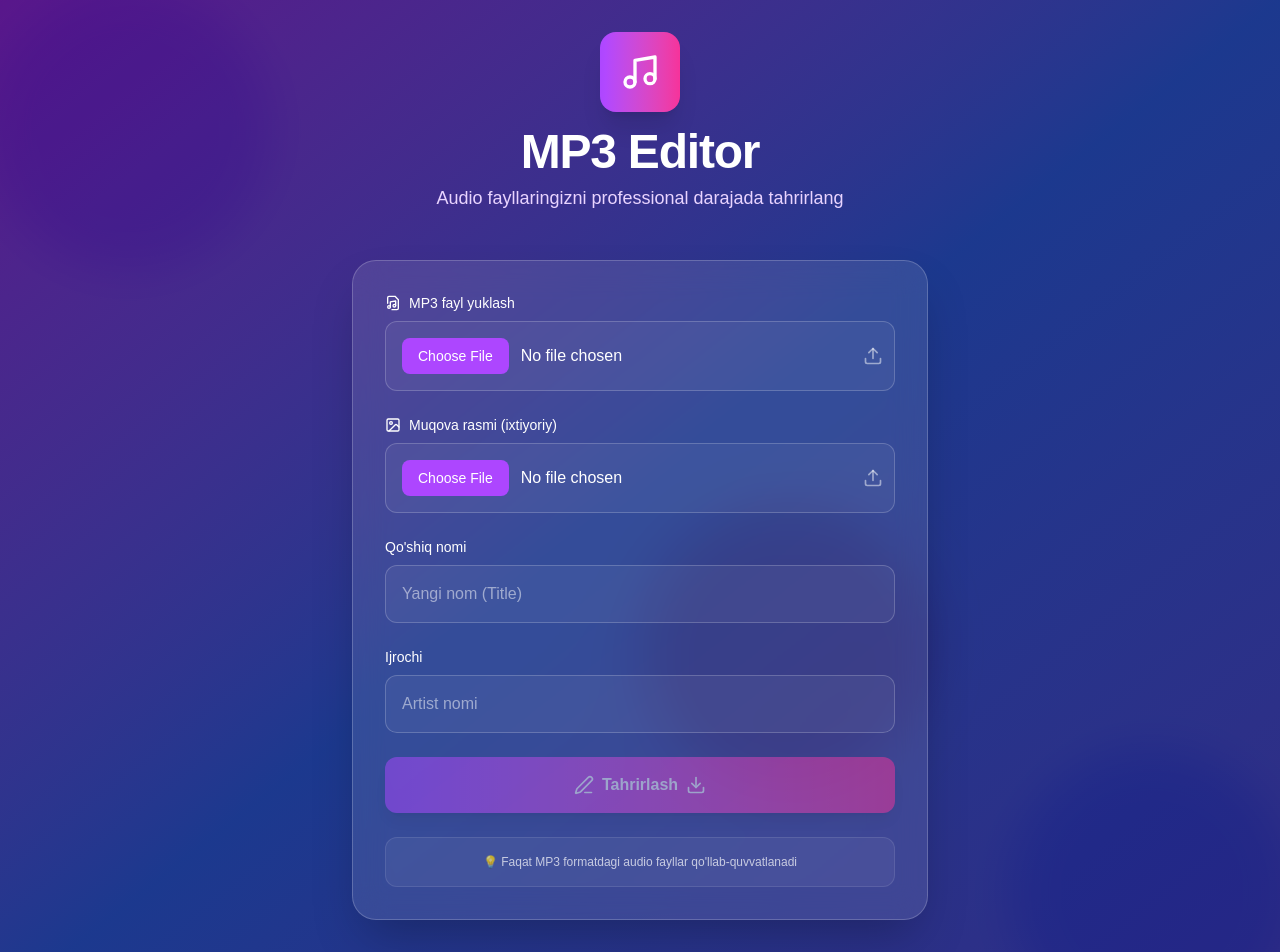
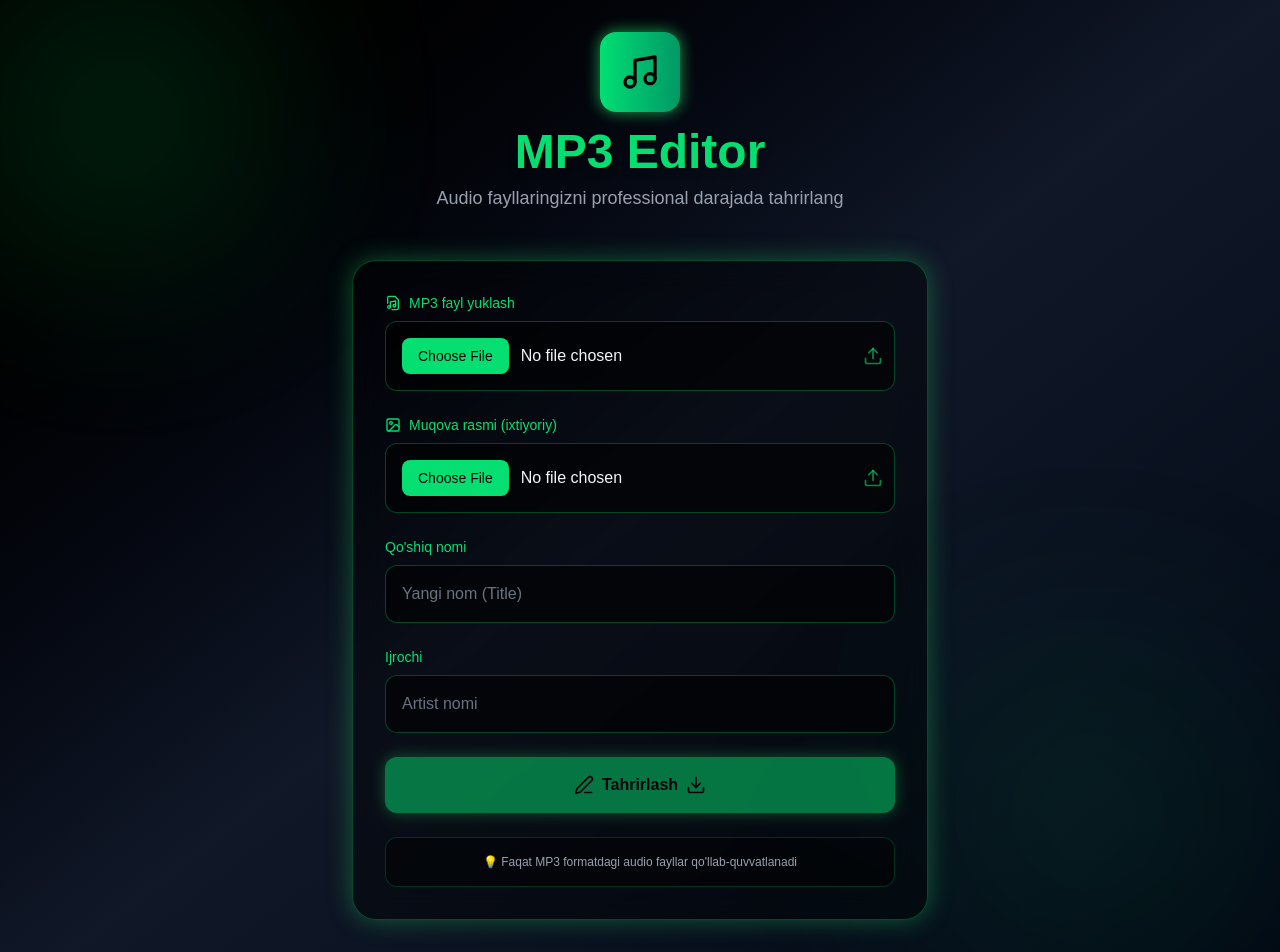
Before and after one commit to FarrukhDjumayev/mp3-editor-frontend, a Next.js app: page / in a window 1280 px wide. Shown: the top 952 px of the page. Built offline with nearby package versions, Linux system fonts and the light colour scheme.

Commit message:
reponsive

```diff
--- a/src/app/page.tsx
+++ b/src/app/page.tsx
@@ -27,11 +27,11 @@ export default function Home() {
         body: formData,
       });
 
-
       if (!res.ok) throw new Error("Xatolik!");
 
       const blob = await res.blob();
       const url = window.URL.createObjectURL(blob);
+
       const a = document.createElement("a");
       a.href = url;
       a.download = "edited.mp3";
@@ -45,37 +45,36 @@ export default function Home() {
   };
 
   return (
-    <div className="min-h-screen bg-gradient-to-br from-purple-900 via-blue-900 to-indigo-900 relative overflow-hidden">
-      {/* Background Animation */}
+    <div className="min-h-screen bg-gradient-to-br from-black via-gray-900 to-gray-950 relative overflow-hidden">
+      {/* Animated Background */}
       <div className="absolute inset-0 overflow-hidden">
-        <div className="absolute -top-4 -left-4 w-72 h-72 bg-purple-500 rounded-full mix-blend-multiply filter blur-xl opacity-20 animate-pulse"></div>
-        <div className="absolute -bottom-8 -right-4 w-72 h-72 bg-blue-500 rounded-full mix-blend-multiply filter blur-xl opacity-20 animate-pulse animation-delay-2000"></div>
-        <div className="absolute top-1/2 left-1/2 w-72 h-72 bg-pink-500 rounded-full mix-blend-multiply filter blur-xl opacity-20 animate-pulse animation-delay-4000"></div>
+        <div className="absolute -top-10 -left-10 w-80 h-80 bg-green-500/20 rounded-full blur-[100px] animate-pulse"></div>
+        <div className="absolute bottom-0 right-0 w-96 h-96 bg-green-400/10 rounded-full blur-[120px] animate-pulse delay-1000"></div>
       </div>
 
-      {/* Content */}
+      {/* Main Content */}
       <main className="relative z-10 flex flex-col items-center justify-center min-h-screen p-4 sm:p-6 lg:p-8">
         {/* Header */}
         <div className="text-center mb-8 sm:mb-12">
-          <div className="inline-flex items-center justify-center w-16 h-16 sm:w-20 sm:h-20 bg-gradient-to-r from-purple-500 to-pink-500 rounded-2xl mb-4 shadow-xl">
-            <Music className="w-8 h-8 sm:w-10 sm:h-10 text-white" />
+          <div className="inline-flex items-center justify-center w-16 h-16 sm:w-20 sm:h-20 bg-gradient-to-r from-green-400 to-emerald-600 rounded-2xl mb-4 shadow-[0_0_15px_rgba(34,197,94,0.8)]">
+            <Music className="w-8 h-8 sm:w-10 sm:h-10 text-black" />
           </div>
-          <h1 className="text-3xl sm:text-4xl lg:text-5xl font-bold text-white mb-2 tracking-tight">
+          <h1 className="text-3xl sm:text-4xl lg:text-5xl font-bold text-green-400 drop-shadow-lg">
             MP3 Editor
           </h1>
-          <p className="text-purple-200 text-sm sm:text-base lg:text-lg max-w-md mx-auto">
+          <p className="text-gray-400 text-sm sm:text-base lg:text-lg max-w-md mx-auto mt-2">
             Audio fayllaringizni professional darajada tahrirlang
           </p>
         </div>
 
         {/* Form Container */}
         <div className="w-full max-w-md sm:max-w-lg lg:max-w-xl">
-          <div className="bg-white/10 backdrop-blur-lg border border-white/20 rounded-3xl p-6 sm:p-8 shadow-2xl">
+          <div className="bg-black/40 backdrop-blur-lg border border-green-400/30 rounded-3xl p-6 sm:p-8 shadow-[0_0_25px_rgba(34,197,94,0.4)]">
             <div className="space-y-6">
 
-              {/* Audio File Upload */}
+              {/* Audio Upload */}
               <div className="space-y-2">
-                <label className="flex items-center text-sm font-medium text-white mb-2">
+                <label className="flex items-center text-sm font-medium text-green-400 mb-2">
                   <FileMusic className="w-4 h-4 mr-2" />
                   MP3 fayl yuklash
                 </label>
@@ -84,12 +83,15 @@ export default function Home() {
                     type="file"
                     accept="audio/mp3"
                     onChange={(e) => setAudio(e.target.files?.[0] || null)}
-                    className="w-full p-3 sm:p-4 bg-white/5 border border-white/20 rounded-xl text-white placeholder-white/50 focus:outline-none focus:ring-2 focus:ring-purple-500 focus:border-transparent transition-all file:mr-3 file:py-2 file:px-4 file:border-0 file:text-sm file:font-medium file:bg-purple-500 file:text-white file:rounded-lg hover:file:bg-purple-600 cursor-pointer"
+                    className="w-full p-3 sm:p-4 bg-black/60 border border-green-400/30 rounded-xl text-gray-100 placeholder-gray-500
+                               focus:outline-none focus:ring-2 focus:ring-green-400 focus:border-transparent transition-all
+                               file:mr-3 file:py-2 file:px-4 file:border-0 file:text-sm file:font-medium
+                               file:bg-green-400 file:text-black file:rounded-lg hover:file:bg-green-300 cursor-pointer"
                   />
-                  <Upload className="absolute right-3 top-1/2 transform -translate-y-1/2 w-5 h-5 text-white/50" />
+                  <Upload className="absolute right-3 top-1/2 transform -translate-y-1/2 w-5 h-5 text-green-400/60" />
                 </div>
                 {audio && (
-                  <p className="text-xs text-green-300 flex items-center">
+                  <p className="text-xs text-green-400 flex items-center mt-1">
                     ✓ {audio.name}
                   </p>
                 )}
@@ -97,7 +99,7 @@ export default function Home() {
 
               {/* Cover Image Upload */}
               <div className="space-y-2">
-                <label className="flex items-center text-sm font-medium text-white mb-2">
+                <label className="flex items-center text-sm font-medium text-green-400 mb-2">
                   <Image className="w-4 h-4 mr-2" />
                   Muqova rasmi (ixtiyoriy)
                 </label>
@@ -106,12 +108,15 @@ export default function Home() {
                     type="file"
                     accept="image/*"
                     onChange={(e) => setCover(e.target.files?.[0] || null)}
-                    className="w-full p-3 sm:p-4 bg-white/5 border border-white/20 rounded-xl text-white placeholder-white/50 focus:outline-none focus:ring-2 focus:ring-purple-500 focus:border-transparent transition-all file:mr-3 file:py-2 file:px-4 file:border-0 file:text-sm file:font-medium file:bg-purple-500 file:text-white file:rounded-lg hover:file:bg-purple-600 cursor-pointer"
+                    className="w-full p-3 sm:p-4 bg-black/60 border border-green-400/30 rounded-xl text-gray-100 placeholder-gray-500
+                               focus:outline-none focus:ring-2 focus:ring-green-400 focus:border-transparent transition-all
+                               file:mr-3 file:py-2 file:px-4 file:border-0 file:text-sm file:font-medium
+                               file:bg-green-400 file:text-black file:rounded-lg hover:file:bg-green-300 cursor-pointer"
                   />
-                  <Upload className="absolute right-3 top-1/2 transform -translate-y-1/2 w-5 h-5 text-white/50" />
+                  <Upload className="absolute right-3 top-1/2 transform -translate-y-1/2 w-5 h-5 text-green-400/60" />
                 </div>
                 {cover && (
-                  <p className="text-xs text-green-300 flex items-center">
+                  <p className="text-xs text-green-400 flex items-center mt-1">
                     ✓ {cover.name}
                   </p>
                 )}
@@ -119,7 +124,7 @@ export default function Home() {
 
               {/* Title Input */}
               <div className="space-y-2">
-                <label className="block text-sm font-medium text-white">
+                <label className="block text-sm font-medium text-green-400">
                   Qo&apos;shiq nomi
                 </label>
                 <input
@@ -127,13 +132,14 @@ export default function Home() {
                   placeholder="Yangi nom (Title)"
                   value={title}
                   onChange={(e) => setTitle(e.target.value)}
-                  className="w-full p-3 sm:p-4 bg-white/5 border border-white/20 rounded-xl text-white placeholder-white/50 focus:outline-none focus:ring-2 focus:ring-purple-500 focus:border-transparent transition-all"
+                  className="w-full p-3 sm:p-4 bg-black/60 border border-green-400/30 rounded-xl text-gray-100 placeholder-gray-500
+                             focus:outline-none focus:ring-2 focus:ring-green-400 focus:border-transparent transition-all"
                 />
               </div>
 
               {/* Artist Input */}
               <div className="space-y-2">
-                <label className="block text-sm font-medium text-white">
+                <label className="block text-sm font-medium text-green-400">
                   Ijrochi
                 </label>
                 <input
@@ -141,7 +147,8 @@ export default function Home() {
                   placeholder="Artist nomi"
                   value={artist}
                   onChange={(e) => setArtist(e.target.value)}
-                  className="w-full p-3 sm:p-4 bg-white/5 border border-white/20 rounded-xl text-white placeholder-white/50 focus:outline-none focus:ring-2 focus:ring-purple-500 focus:border-transparent transition-all"
+                  className="w-full p-3 sm:p-4 bg-black/60 border border-green-400/30 rounded-xl text-gray-100 placeholder-gray-500
+                             focus:outline-none focus:ring-2 focus:ring-green-400 focus:border-transparent transition-all"
                 />
               </div>
 
@@ -150,11 +157,14 @@ export default function Home() {
                 type="button"
                 onClick={handleSubmit}
                 disabled={!audio || isLoading}
-                className="w-full bg-gradient-to-r from-purple-500 to-pink-500 text-white font-semibold py-3 sm:py-4 px-6 rounded-xl shadow-lg hover:shadow-xl transform hover:scale-[1.02] active:scale-[0.98] transition-all duration-200 disabled:opacity-50 disabled:cursor-not-allowed disabled:hover:scale-100 flex items-center justify-center space-x-2"
+                className="w-full bg-green-400 text-black font-semibold py-3 sm:py-4 px-6 rounded-xl shadow-[0_0_15px_rgba(34,197,94,0.8)]
+                           hover:shadow-[0_0_20px_rgba(34,197,94,1)] transform hover:scale-[1.02] active:scale-[0.98]
+                           transition-all duration-200 disabled:opacity-50 disabled:cursor-not-allowed disabled:hover:scale-100
+                           flex items-center justify-center space-x-2"
               >
                 {isLoading ? (
                   <>
-                    <div className="w-5 h-5 border-2 border-white/30 border-t-white rounded-full animate-spin"></div>
+                    <div className="w-5 h-5 border-2 border-black/30 border-t-black rounded-full animate-spin"></div>
                     <span>Ishlanmoqda...</span>
                   </>
                 ) : (
@@ -168,8 +178,8 @@ export default function Home() {
             </div>
 
             {/* Info Section */}
-            <div className="mt-6 p-4 bg-white/5 rounded-xl border border-white/10">
-              <p className="text-xs text-white/70 text-center">
+            <div className="mt-6 p-4 bg-black/50 rounded-xl border border-green-400/20">
+              <p className="text-xs text-gray-400 text-center">
                 💡 Faqat MP3 formatdagi audio fayllar qo&apos;llab-quvvatlanadi
               </p>
             </div>
@@ -178,7 +188,7 @@ export default function Home() {
 
         {/* Footer */}
         <div className="mt-8 text-center">
-          <p className="text-white/50 text-sm">
+          <p className="text-gray-500 text-sm">
             Professional audio editing tool
           </p>
         </div>
```
